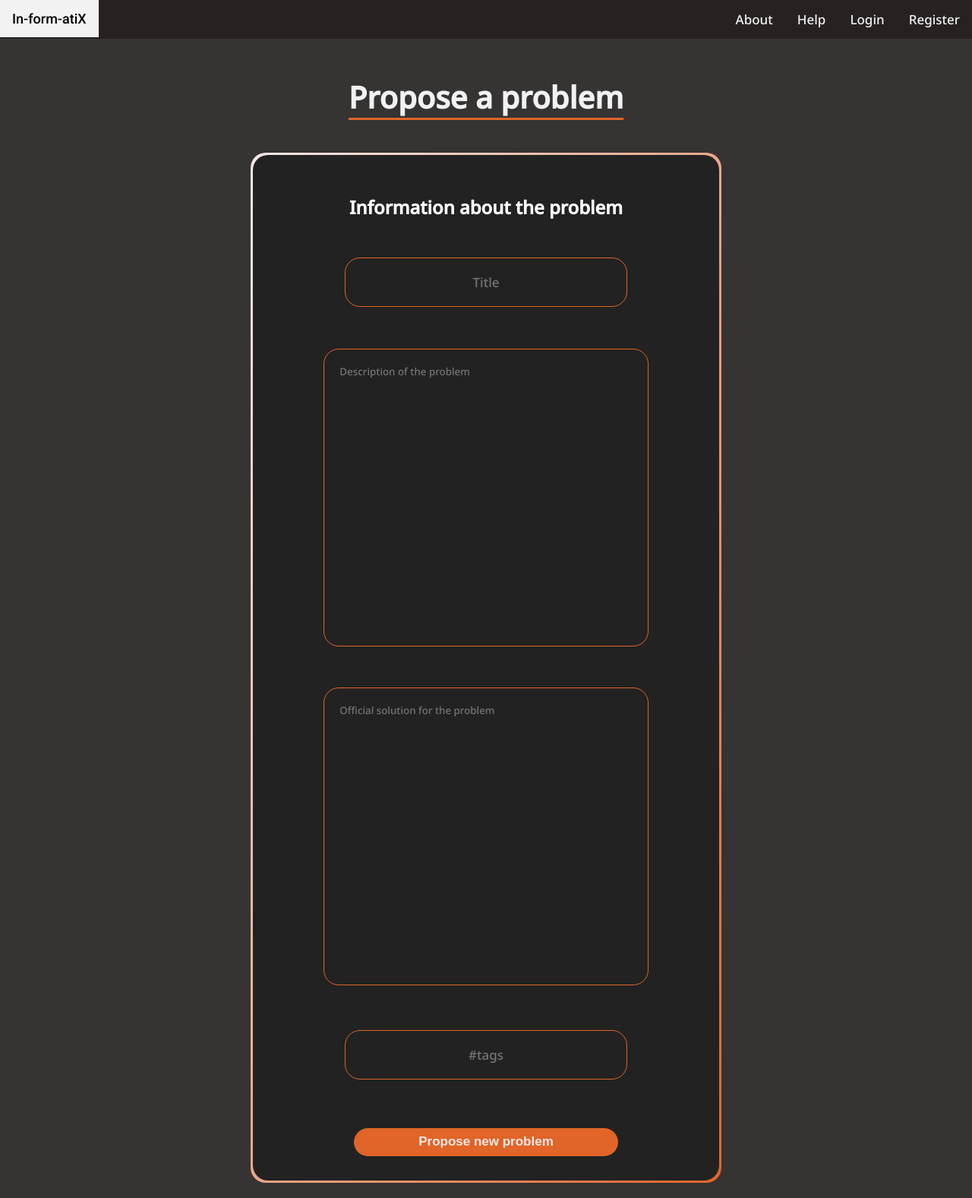
After one commit to ValeuDoamne/In-form-atiX, a PHP site: page /proposeproblem.html in a window 1280 px wide. The commit adds this page. Shown: the whole page at 76% size. Run offline with PHP 8.4, Linux system fonts and the light colour scheme.

Commit message:
Add files via upload

```diff
--- a/frontend/assets/css/style.css
+++ b/frontend/assets/css/style.css
@@ -772,7 +772,7 @@ pre.comment-content {
   cursor: pointer;
   padding: 14px 28px;
   width: 64%;
-  border-color: #E16428;
+  border-color: #d15c26;
   background-color:#E16428;
   font-weight: bold;
   border-radius: 20px;
@@ -785,7 +785,7 @@ pre.comment-content {
   cursor: pointer;
   padding: 14px 28px;
   width: 50%;
-  border-color: #E16428;
+  border-color: #d15c26;
   background-color:#E16428;
   font-weight: bold;
   border-radius: 20px;
@@ -913,7 +913,7 @@ pre.comment-content {
   color: #ddd;
   cursor: pointer;
   padding: 6px 5px;
-  border-color: #E16428;
+  border-color: #d15c26;
   background-color:#E16428;
   font-weight: bold;
   border-radius: 10px;
@@ -973,6 +973,108 @@ pre.comment-content {
   visibility: visible;
   opacity: 1;
 }
+
+/* Start ProposeProblem Section */
+
+.mainPropose {
+  margin-top: 85px;
+  text-align:center;
+}
+
+.proposeContainer {
+  display: flex;
+  flex-wrap: wrap;
+  flex-flow: column;
+  align-items: center;
+  justify-content: center;
+  margin-bottom: 10px;
+}
+
+.mainPropose h1 {
+  margin-top: 15px;
+  font-family: 'Noto Sans', sans-serif;
+  font-size: 40px;
+  color:#f2f2f2;
+  border-bottom: 3px solid #E16428;
+  display: inline-block;
+}
+
+input.proposeproblem {
+  border-radius: 20px;
+  border: 1px solid #E16428;
+  background-color: #222;
+  color: #f2f2f2;
+  padding: 20px;
+  margin: 30px;
+  width: 60%;
+  text-align: center;
+  font-family: 'Noto Sans', sans-serif;
+  font-size: 17px;
+}
+
+textarea.proposeproblem {
+  border-radius: 20px;
+  border: 1px solid #E16428;
+  background-color: #222;
+  color: #f2f2f2;
+  padding: 20px;
+  resize: none;
+  margin: 25px;
+  width: 70%;
+  height: 350px;
+  text-align: justify;
+  font-family: 'Noto Sans', sans-serif;
+}
+
+.propose-container {
+  width: 48%;
+  margin-top: 16px;
+  margin-left: 10px;
+  margin-right: 10px;
+  margin-bottom: 10px;
+  padding: 1rem;
+  background-image: linear-gradient(to bottom right, #F6E9E9, #E16428);
+  border-radius: 20px;
+  transition: transform 0.6s cubic-bezier(0.76, 0, 0.24, 1), box-shadow 0.8s cubic-bezier(0.76, 0, 0.24, 1);
+  padding: 3px;
+}
+
+.propose-container:hover {
+  padding: 1rem;
+  border-radius: 20px;
+  background-image: linear-gradient(to bottom right,  #E16428, #363333);
+  transition: transform 0.6s cubic-bezier(0.76, 0, 0.24, 1), box-shadow 0.8s cubic-bezier(0.76, 0, 0.24, 1);
+  box-shadow: inset 0 0 10px rgba(0, 0, 0, 0.25), 0 0 48px rgba(0, 0, 0, 0.35);
+  padding: 3px;
+}
+
+
+.propose-container .propose-content {
+  text-align: center;
+  border-radius: 20px;
+  background: #222;
+  color: white;
+  padding: 2rem;
+}
+
+div.propose-container button.submit {
+  background-color: #E16428;
+  border: none;
+  color: #F6E9E9;
+  border-radius:30px;
+  display: block;
+  margin: 2em auto 0 auto;
+  padding: 0.5em 5em;
+  font-weight: bold;
+  font-size: 17px;
+  cursor: pointer;
+}
+
+div.propose-container button.submit:hover {
+  background-color: #c75723;
+}
+
+
 
 /* Help page layout */
 
@@ -1168,6 +1270,7 @@ textarea.admin-profile-post {
   background-color: #222;
   color: #f2f2f2;
   padding: 20px;
+  resize: none;
   margin: 30px;
   width: 85%;
   height: 400px;
@@ -1274,6 +1377,7 @@ textarea.admin-profile-post {
   }
 
   textarea.admin-profile-post {
+    resize: none;
     width: 75%;
   }
 }
--- /dev/null
+++ b/frontend/proposeproblem.html
@@ -0,0 +1,37 @@
+<!DOCTYPE html>
+<html lang="zxx">
+<head>
+    <meta charset="UTF-8">
+    <meta http-equiv="X-UA-Compatible" content="IE=edge">
+    <meta name="viewport" content="width=device-width, initial-scale=1.0">
+    <title>Propose a problem</title>
+    <link rel="stylesheet" href="./assets/css/style.css">
+    <link rel="preconnect" href="https://fonts.googleapis.com">
+    <link rel="preconnect" href="https://fonts.gstatic.com" crossorigin>
+    <link href="https://fonts.googleapis.com/css2?family=Roboto:wght@100;500&display=swap" rel="stylesheet">
+    <link href="https://fonts.googleapis.com/css2?family=Noto+Sans:wght@500&display=swap" rel="stylesheet">
+    <link rel="stylesheet" href="https://cdnjs.cloudflare.com/ajax/libs/font-awesome/4.7.0/css/font-awesome.min.css">
+    <script type="module" src="./assets/js/main.js"></script>
+</head>
+<body>
+    <header>
+    </header>
+    <div class="mainPropose">
+        <h1>Propose a problem</h1>
+        <div class="proposeContainer">
+            <div class="propose-container">
+
+                <div class="propose-content">
+                    <h2>Information about the problem</h2>
+                    <input name="title" class="proposeproblem" placeholder="Title">
+                    <textarea name="content" class="proposeproblem" placeholder="Description of the problem"></textarea>
+                    <textarea name="content" class="proposeproblem" placeholder="Official solution for the problem"></textarea>
+                    <input name="tags" class="proposeproblem" placeholder="#tags">
+                    <button id="proposeproblem" class="submit">Propose new problem</button>
+                </div>
+
+              </div>
+        </div>
+    </div>
+</body>
+</html>
```
